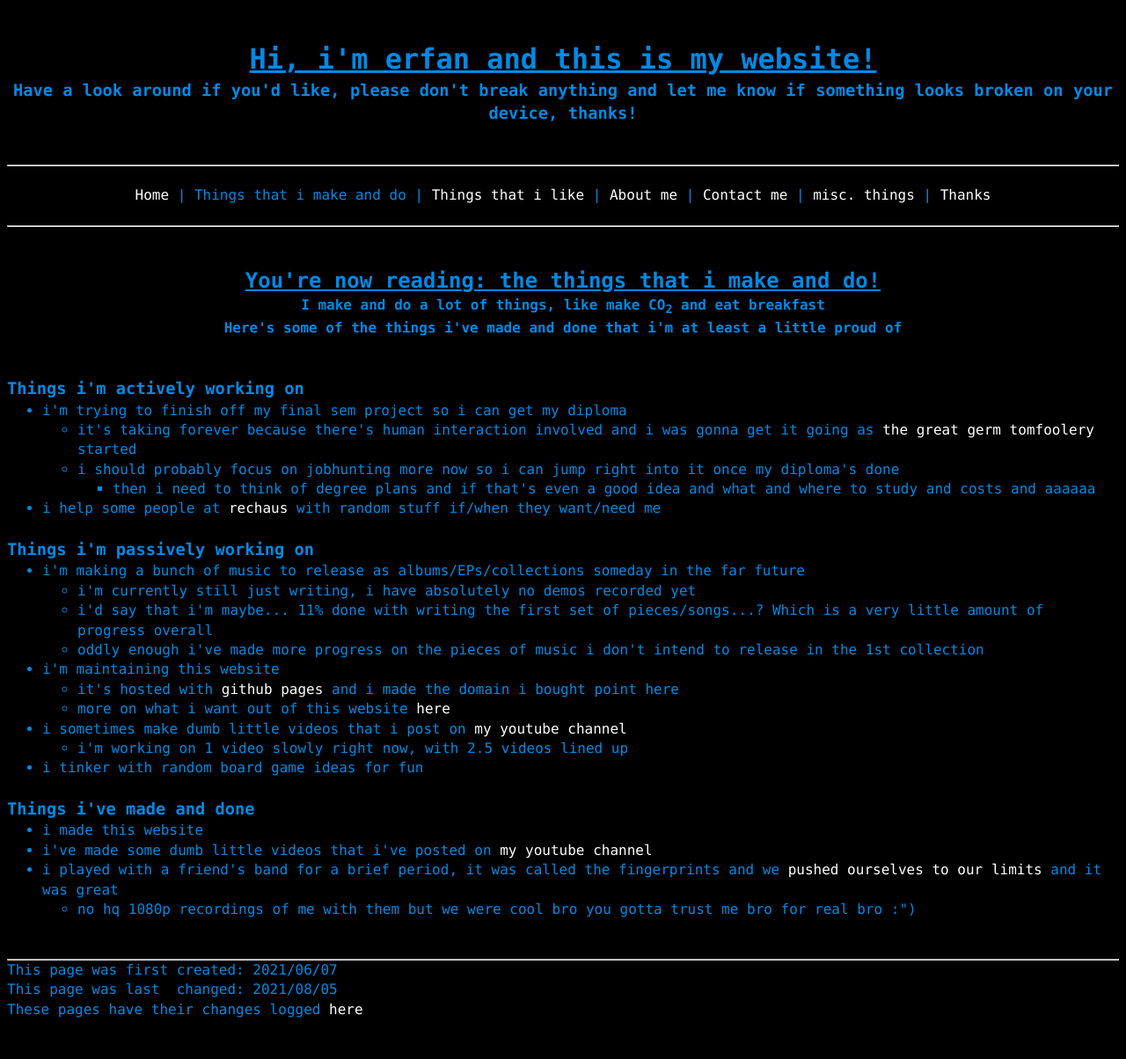
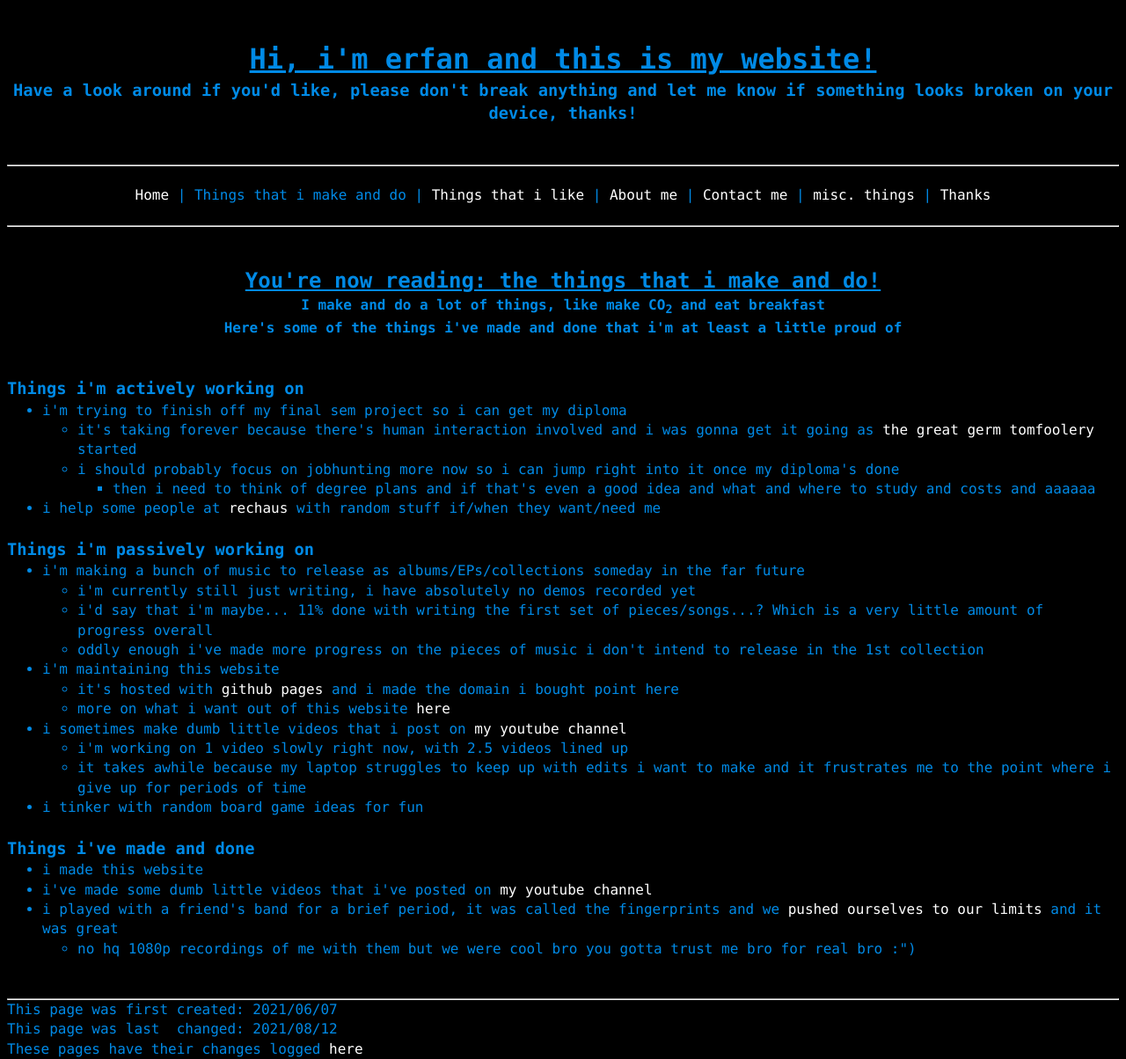
Before and after one commit to a-erfan-aa/a-erfan-aa.github.io, a Jekyll site: the page built from things-i-make.html, in a window 1280 px wide. Shown: the whole page at 88% size. Built offline with Jekyll 4.4.1, drawn with Linux system fonts in a browser that asks for light colours; before the commit the page ends 1159 px from its top, so only the background shows below that.

Commit message:
add remark about videos in things-i-make.html
also updated the file's lastChanged

```diff
--- a/things-i-make.html
+++ b/things-i-make.html
@@ -2,7 +2,7 @@
 layout: default
 title: Things i make
 firstCreated: 2021/06/07
-lastChanged: 2021/08/05
+lastChanged: 2021/08/12
 ---
 <div><!-- title and subtitle-->
 	<h2><u>You're now reading: the things that i make and do!</u></h2>
@@ -48,6 +48,7 @@
 			<li>i sometimes make dumb little videos that i post on <a href="https://www.youtube.com/channel/UC6WnCo8jywKuWI9Vne7Uq_A">my youtube channel</a></li>
 				<ul>
 					<li>i'm working on 1 video slowly right now, with 2.5 videos lined up</li>
+					<li>it takes awhile because my laptop struggles to keep up with edits i want to make and it frustrates me to the point where i give up for periods of time</li>
 				</ul>
 			<li>i tinker with random board game ideas for fun</li>
 		</ul>
```
